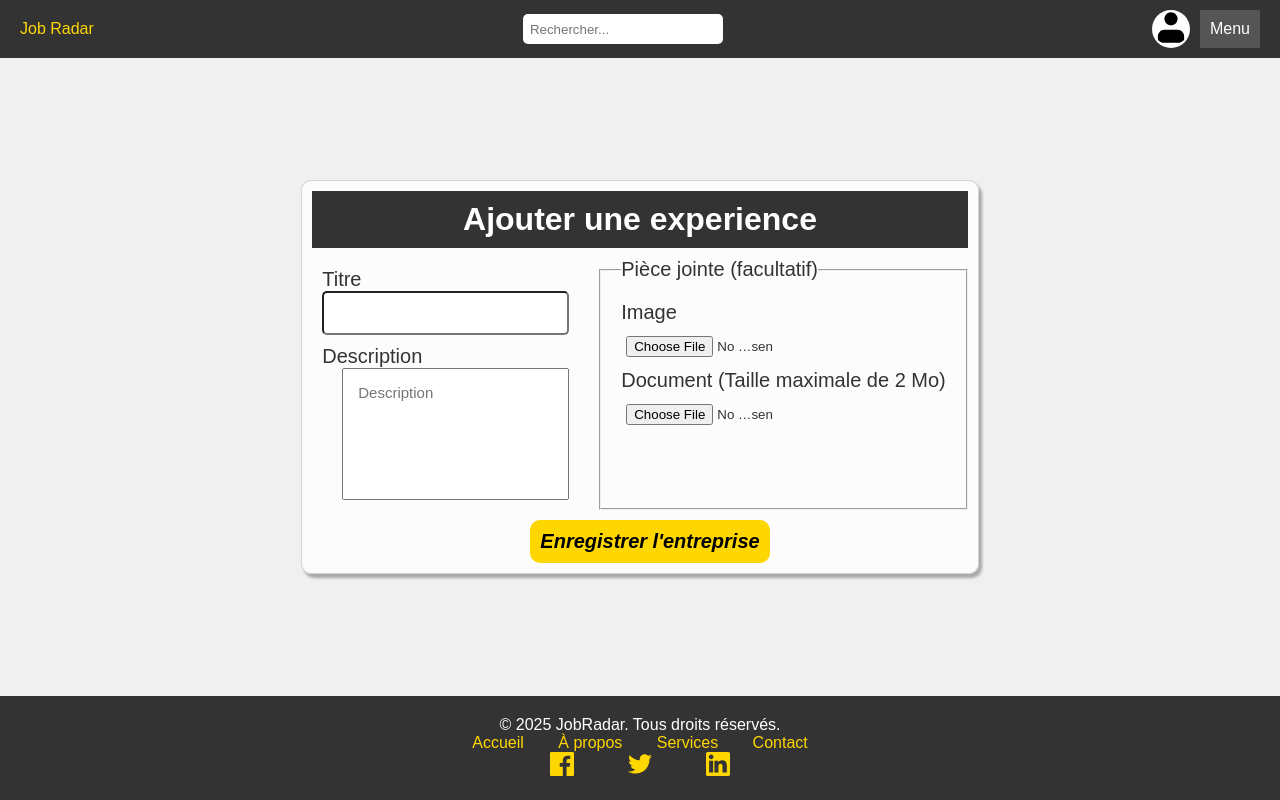
After one commit to KafackLolys/JobRadar, a PHP site: page /Projet_de_soutenance/Components/ajout_experience.php in a window 1280 px wide. The commit adds this page. Run offline with PHP 8.4, Linux system fonts and the light colour scheme.

Commit message:
Update project 10-02-2025

```diff
--- a/Components/Accueil/infoUser.php
+++ b/Components/Accueil/infoUser.php
@@ -35,7 +35,7 @@ if (isset($_SESSION['user_job'])) {
                     echo"<div>$row[titre]</div>";
                 }
 
-    echo"    <div style='background-color: #e9e9e9;'>+ Ajouter une expérience</div>
+    echo"       <a href='Components/ajout_experience.php'><div style='background-color: #e9e9e9;'>+ Ajouter une expérience</div></a>
             </fieldset>
         </div>
     </div>
--- a/Components/ajout_entreprise.php
+++ b/Components/ajout_entreprise.php
@@ -1,5 +1,5 @@
 <!DOCTYPE html>
-<html lang="en">
+<html lang="fr">
 
 <head>
     <meta charset="UTF-8">
--- /dev/null
+++ b/Components/ajout_experience.php
@@ -0,0 +1,74 @@
+<!DOCTYPE html>
+<html lang="fr">
+
+<head>
+    <meta charset="UTF-8">
+    <meta name="viewport" content="width=device-width, initial-scale=1.0">
+    <style></style>
+    <link rel="stylesheet" href="../style/experience.css">
+    <link rel="stylesheet" href="../style/header.css">
+    <link rel="stylesheet" href="../style/footer.css">
+    <title>Créer une entreprise</title>
+</head>
+
+<body>
+    <?php
+    //header
+    include("header.php");
+    ?>
+    <main>
+        <form class="all">
+            <div style="background-color: #333; color: white; padding: 10px">
+                <h1>Ajouter une experience</h1>
+            </div>
+            <div class="frm_ent">
+                <div class="p1" action="../api/saveEntreprise.php" method="post" enctype="multipart/form-data">
+                    <div class="champ">
+                        <label for="titre">Titre</label>
+                        <input type="text" id="titre" name="titre" required>
+                    </div>
+                    <div class="champ">
+                        <label for="description">Description</label>
+                        <textarea name="description" id="description" placeholder='Description' required></textarea>
+                    </div>
+                </div>
+                <fieldset class="p2">
+                    <legend>Pièce jointe (facultatif)</legend>
+                    <div class="champ">
+                        <label for="image">Image</label>
+                        <div style="display: flex;">
+                            <input type="file" name="image" accept="image/*" onchange="previewImage();" id="image">
+                            <img id="imagePreview" src="#" alt="Prévisualisation de l'image" style="display: none; max-width: 100px; max-height: 100px;">
+                        </div>
+                        <div id="champ_i" style="display: none;">
+                            <input type="text" name="nom_i" placeholder="Titre de l'image" required>
+                            <textarea name="description_i" id="description_i" placeholder="Description  de l'image" required></textarea>
+                        </div>
+                    </div>
+                    <div class="champ">
+                        <label for="image">Document (Taille maximale de 2 Mo)</label>
+                        <div style="display: flex;">
+                            <input type="file" name="document" accept=".doc, .docx, .pdf, .txt" onchange="previewFile()" id="doc">
+                            <div id="image_svg"></div>
+                        </div>
+                        <div id="champ_d" style="display: none;">
+                            <input type="text" name="nom_d" placeholder="Titre du document" required>
+                            <textarea name="description_d" id="description_i" placeholder="Description du document" required></textarea>
+                        </div>
+                    </div>
+
+                </fieldset>
+            </div>
+            <div>
+                <button type="submit">Enregistrer l'entreprise</button>
+            </div>
+        </form>
+    </main>
+    <?php
+    //footer
+    include("./footer.html");
+    ?>
+    <script src="../script/ajout_experience.js"></script>
+</body>
+
+</html>
--- a/Components/footer.html
+++ b/Components/footer.html
@@ -1,6 +1,3 @@
-<!DOCTYPE html>
-<html lang="fr">
-<body>
 <footer class="footer">
     <div>
         <p>&copy; 2025 JobRadar. Tous droits réservés.</p>
@@ -14,20 +11,21 @@
     <div class="socials">
         <a href="#" aria-label="Facebook">
             <svg xmlns="http://www.w3.org/2000/svg" viewBox="0 0 24 24">
-                    <path d="M22.675 0h-21.35c-0.733 0-1.325 0.592-1.325 1.325v21.351c0 0.733 0.592 1.325 1.325 1.325h11.495v-9.294h-3.128v-3.622h3.128v-2.671c0-3.097 1.894-4.787 4.659-4.787 1.325 0 2.462 0.099 2.795 0.143v3.24l-1.918 0.001c-1.505 0-1.795 0.715-1.795 1.76v2.309h3.587l-0.467 3.622h-3.12v9.294h6.116c0.733 0 1.325-0.592 1.325-1.325v-21.35c0-0.733-0.592-1.325-1.325-1.325z"/>
+                <path
+                    d="M22.675 0h-21.35c-0.733 0-1.325 0.592-1.325 1.325v21.351c0 0.733 0.592 1.325 1.325 1.325h11.495v-9.294h-3.128v-3.622h3.128v-2.671c0-3.097 1.894-4.787 4.659-4.787 1.325 0 2.462 0.099 2.795 0.143v3.24l-1.918 0.001c-1.505 0-1.795 0.715-1.795 1.76v2.309h3.587l-0.467 3.622h-3.12v9.294h6.116c0.733 0 1.325-0.592 1.325-1.325v-21.35c0-0.733-0.592-1.325-1.325-1.325z" />
             </svg>
         </a>
         <a href="#" aria-label="Twitter">
             <svg xmlns="http://www.w3.org/2000/svg" viewBox="0 0 24 24">
-                    <path d="M24 4.557c-0.883 0.392-1.832 0.656-2.828 0.775 1.017-0.609 1.798-1.574 2.165-2.723-0.951 0.564-2.005 0.974-3.127 1.195-0.896-0.957-2.173-1.555-3.591-1.555-2.717 0-4.917 2.2-4.917 4.917 0 0.386 0.043 0.761 0.127 1.123-4.083-0.205-7.702-2.16-10.126-5.132-0.423 0.724-0.666 1.561-0.666 2.457 0 1.694 0.863 3.186 2.175 4.066-0.802-0.026-1.556-0.246-2.214-0.615 0 0.020 0 0.040 0 0.061 0 2.364 1.681 4.337 3.911 4.781-0.409 0.111-0.84 0.171-1.285 0.171-0.314 0-0.619-0.031-0.917-0.087 0.621 1.941 2.422 3.355 4.558 3.393-1.67 1.309-3.778 2.091-6.067 2.091-0.394 0-0.783-0.023-1.165-0.068 2.164 1.387 4.735 2.197 7.496 2.197 8.993 0 13.904-7.446 13.904-13.904 0-0.211-0.004-0.423-0.014-0.634 0.954-0.688 1.783-1.547 2.437-2.525z"/>
+                <path
+                    d="M24 4.557c-0.883 0.392-1.832 0.656-2.828 0.775 1.017-0.609 1.798-1.574 2.165-2.723-0.951 0.564-2.005 0.974-3.127 1.195-0.896-0.957-2.173-1.555-3.591-1.555-2.717 0-4.917 2.2-4.917 4.917 0 0.386 0.043 0.761 0.127 1.123-4.083-0.205-7.702-2.16-10.126-5.132-0.423 0.724-0.666 1.561-0.666 2.457 0 1.694 0.863 3.186 2.175 4.066-0.802-0.026-1.556-0.246-2.214-0.615 0 0.020 0 0.040 0 0.061 0 2.364 1.681 4.337 3.911 4.781-0.409 0.111-0.84 0.171-1.285 0.171-0.314 0-0.619-0.031-0.917-0.087 0.621 1.941 2.422 3.355 4.558 3.393-1.67 1.309-3.778 2.091-6.067 2.091-0.394 0-0.783-0.023-1.165-0.068 2.164 1.387 4.735 2.197 7.496 2.197 8.993 0 13.904-7.446 13.904-13.904 0-0.211-0.004-0.423-0.014-0.634 0.954-0.688 1.783-1.547 2.437-2.525z" />
             </svg>
         </a>
         <a href="#" aria-label="LinkedIn">
             <svg xmlns="http://www.w3.org/2000/svg" viewBox="0 0 24 24">
-                    <path d="M22.23 0h-20.46c-0.975 0-1.77 0.794-1.77 1.77v20.459c0 0.977 0.795 1.771 1.77 1.771h20.459c0.977 0 1.771-0.794 1.771-1.771v-20.459c0-0.976-0.794-1.77-1.771-1.77zM7.119 20.451h-3.977v-11.627h3.977v11.627zM5.129 7.22c-1.27 0-2.299-1.029-2.299-2.298s1.029-2.299 2.299-2.299 2.299 1.029 2.299 2.299c0 1.269-1.029 2.298-2.299 2.298zM20.451 20.451h-3.977v-5.674c0-1.35-0.027-3.086-1.878-3.086s-2.167 1.467-2.167 2.986v5.774h-3.977v-11.627h3.813v1.587h0.055c0.531-1.005 1.826-2.067 3.759-2.067 4.025 0 4.767 2.65 4.767 6.097v6.01z"/>
+                <path
+                    d="M22.23 0h-20.46c-0.975 0-1.77 0.794-1.77 1.77v20.459c0 0.977 0.795 1.771 1.77 1.771h20.459c0.977 0 1.771-0.794 1.771-1.771v-20.459c0-0.976-0.794-1.77-1.771-1.77zM7.119 20.451h-3.977v-11.627h3.977v11.627zM5.129 7.22c-1.27 0-2.299-1.029-2.299-2.298s1.029-2.299 2.299-2.299 2.299 1.029 2.299 2.299c0 1.269-1.029 2.298-2.299 2.298zM20.451 20.451h-3.977v-5.674c0-1.35-0.027-3.086-1.878-3.086s-2.167 1.467-2.167 2.986v5.774h-3.977v-11.627h3.813v1.587h0.055c0.531-1.005 1.826-2.067 3.759-2.067 4.025 0 4.767 2.65 4.767 6.097v6.01z" />
             </svg>
         </a>
     </div>
 </footer>
-</body>
-</html>
--- a/Components/header.php
+++ b/Components/header.php
@@ -1,13 +1,4 @@
-<!DOCTYPE html>
-<html lang="fr">
-
-<head>
-    <meta charset="UTF-8">
-    <meta name="viewport" content="width=device-width, initial-scale=1.0">
-</head>
-
-<body>
-
+<header>
     <div class="navbar">
         <a href="http://localhost/Projet_de_soutenance/index.php" class="logo">Job Radar</a>
         <input required type="search" class="champ_recherche" placeholder="Rechercher...">
@@ -44,7 +35,14 @@
             <span class="close" id="close">&times;</span>
             <br>
             <br>
-            <a href="http://localhost/Projet_de_soutenance/Components/Connexion.php"><button>Connexion</button></a>
+            <?php
+                // Vérifier si la variable de session existe
+                if (isset($_SESSION['user_job'])) {
+                    echo"<a href='http://localhost/Projet_de_soutenance/Components/Connexion.php'><button>Changer de compte</button></a>";
+                } else {
+                    echo"<a href='http://localhost/Projet_de_soutenance/Components/Connexion.php'><button>Se connecter</button></a>";
+                }
+            ?>
             <br>
             <a href="http://localhost/Projet_de_soutenance/Components/inscription.php"><button>Inscription</button></a>
         </div>
@@ -78,6 +76,4 @@
             document.getElementById("mySlideBar").style.width = "0";
         }
     </script>
-</body>
-
-</html>
+</header>
--- a/api/errorMail.html
+++ b/api/errorMail.html
@@ -1,5 +1,5 @@
 <!DOCTYPE html>
-<html lang="en">
+<html lang="fr">
 
 <head>
     <meta charset="UTF-8">
--- /dev/null
+++ b/style/experience.css
@@ -0,0 +1,96 @@
+body{
+    display: flex;
+    flex-direction: column;
+    justify-content: space-between;
+    height: 100vh;
+    background-color: #F0F0F0;
+}
+main{
+    position: relative;
+    display: flex;
+    flex-direction: column;
+    width: 100%;
+    justify-content: center;
+    align-items: center;
+    color: #333;;
+}
+.all{
+    background-color: rgba(255, 255, 255, 0.803);
+    text-align: center;
+    border: solid rgba(128, 128, 128, 0.325) 1px;
+    border-radius: 10px;
+    box-shadow: 3px 4px 3px rgba(128, 128, 128, 0.645);
+    margin: 20px;
+    padding: 10px;
+}
+.frm_ent{
+    text-align: start;
+    display: flex;
+    flex-direction: row;
+    justify-content: space-between;
+    flex-wrap: wrap;
+    font-size: 20px;
+}
+.frm_ent .p1{
+    margin-top: 10px;
+}
+.frm_ent .p1 .champ{
+    display: flex;
+    flex-direction: column;
+    margin: 10px;
+}
+.frm_ent .p1 .champ textarea{
+    margin-left: 20px;
+    height: 500px;
+    height: 100px;
+    font-size: 15px;
+    padding: 15px;
+    resize: none;
+}
+.frm_ent .p1 .champ input{
+    border-radius: 5px;
+    height: 40px;
+    font-size: 17px;
+}
+.frm_ent .p1 #titre{
+    padding-left: 7px;
+}
+.frm_ent .p1 .champ #prophile{
+    background-color: #333;
+    color: white;
+    display: flex;
+    border: none;
+}
+main button{
+    padding: 10px;
+    margin-left: 20px;
+    margin-top: 10px;
+    font-size: 20px;
+    border-radius: 10px;
+    border: none;
+    background-color: #ffd700;
+    font-style: oblique;
+    font-weight: bold;
+    transition: 0.3s;
+}
+main button:hover{
+    box-shadow: 3px 3px 3px #09ff0066;
+}
+main .p2{
+
+    min-height: 200px;
+    margin-left: 20px;
+}
+fieldset{
+    margin-top: 10px;
+    padding: 20px;
+}
+fieldset input{
+    margin: 10px 0px 10px 0px;
+}
+fieldset input, textarea{
+    padding: 2px 2px 2px 5px;
+}
+fieldset #image, #doc{
+    width: 150px;
+}
--- a/style/header.css
+++ b/style/header.css
@@ -46,6 +46,7 @@
     font-size: 16px;
 }
 .slide-bar {
+    z-index: 10;
     height: 100%;
     width: 0;
     position: fixed;
--- a/style/index.css
+++ b/style/index.css
@@ -3,7 +3,9 @@ svg{
     border-radius: 50px;
     background-color: #666;
 }
-
+a{
+    text-decoration: none;
+}
 main {
     display: flex;
     flex-direction: row;
@@ -40,6 +42,7 @@ main fieldset div {
     border-style: dashed;
     cursor: pointer;
     transition: 0.3s;
+    color: #333;
 }
 
 main fieldset div:hover {
```
Also changed, not shown: script/ajout_experience.js (added, +72 -0 lines). Lines whose indentation alone changed are shown as unchanged.
